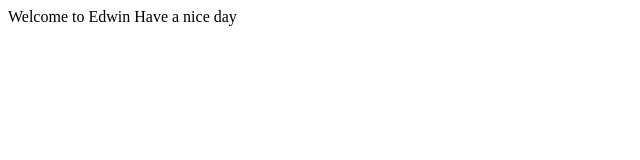
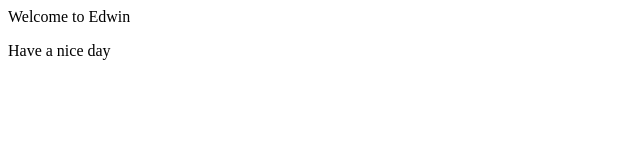
Before and after one commit to KangetheEdwin/kangetheedwin.github.io, a plain HTML site: page index.html in a window 1280 px wide. Shown: the whole page, without its empty margins (0-640 px from the left). Drawn offline with Linux system fonts and the light colour scheme.

Commit message:
Added a paragraph

```diff
--- a/index.html
+++ b/index.html
@@ -8,6 +8,6 @@
 
     <body>
             Welcome to Edwin
-            Have a nice day
+            <p>Have a nice day</p>
     </body>
 </html>
```
